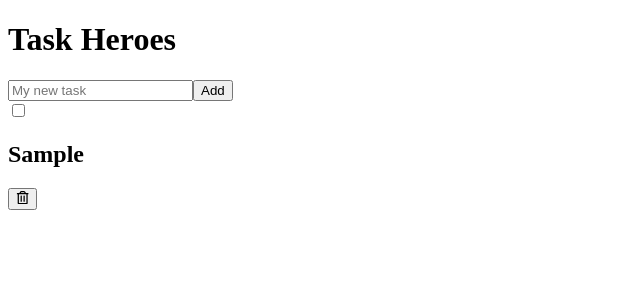
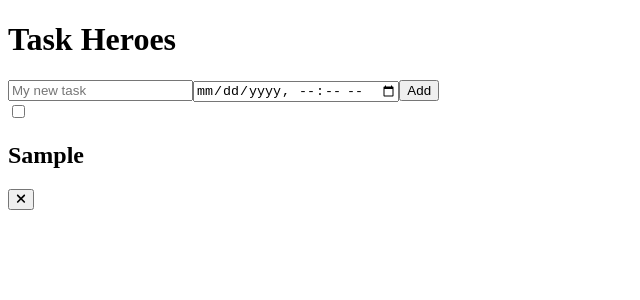
Before and after one commit to marianowadi/task-heroes, a React (Vite) app: page / in a window 1280 px wide. Both pictures are taken after typing "Sample" into the empty fields and a click on the button "Add". Shown: the top 300 px of the page, without its empty margins (0-640 px from the left). Built offline with nearby package versions, Linux system fonts and the light colour scheme.

Commit message:
feat: added dayjs and fontawesome icons

```diff
--- a/package.json
+++ b/package.json
@@ -22,7 +22,11 @@
     "typecheck": "tsc --project tsconfig.json --noEmit"
   },
   "dependencies": {
+    "@fortawesome/fontawesome-svg-core": "^6.5.1",
+    "@fortawesome/free-solid-svg-icons": "^6.5.1",
+    "@fortawesome/react-fontawesome": "^0.2.0",
     "@types/uuid": "^9.0.8",
+    "dayjs": "^1.11.10",
     "react": "^18.2.0",
     "react-dom": "^18.2.0",
     "react-icons": "^5.0.1",
@@ -48,6 +52,7 @@
     "happy-dom": "^12.10.3",
     "postcss": "^8.4.33",
     "prettier": "3.1.1",
+    "prettier-plugin-tailwindcss": "^0.5.11",
     "tailwindcss": "^3.4.1",
     "typescript": "^5.3.3",
     "vite": "^5.0.12",
--- a/src/components/App.tsx
+++ b/src/components/App.tsx
@@ -1,33 +1,9 @@
 import React, { useEffect, useReducer, useState } from 'react'
-import { FaRegTrashAlt } from 'react-icons/fa'
+
 import { v4 as uuidv4 } from 'uuid'
-
-type Task = {
-  uuid: string
-  description: string
-  done: boolean
-  createdAt?: Date
-  deadline?: Date
-}
-
-type State = { tasks: Task[] }
-type CreateActionPayload = {
-  type: 'add'
-  description: string
-}
-type DeleteActionPayload = {
-  type: 'delete'
-  index: number
-}
-type UpdateActionPayload = {
-  type: 'update'
-  description?: string
-  done: boolean
-  index: number
-}
-type Action = {
-  payload: CreateActionPayload | UpdateActionPayload | DeleteActionPayload
-}
+import { Navbar } from './Navbar'
+import { Action, State } from 'types'
+import { TaskRow } from './TaskRow'
 
 function appReducer(state: State, action: Action): State {
   const { type } = action.payload
@@ -41,6 +17,7 @@ function appReducer(state: State, action: Action): State {
             description: action.payload.description,
             done: false,
             createdAt: new Date(),
+            deadline: action.payload.deadline,
             uuid: uuidv4()
           }
         ]
@@ -68,7 +45,10 @@ function appReducer(state: State, action: Action): State {
 
 function App() {
   const [state, dispatch] = useReducer(appReducer, { tasks: [] }, init)
-  const [newTask, setNewTask] = useState<string>('')
+  const [newTask, setNewTask] = useState<{
+    description: string
+    deadline: string | undefined
+  }>({ description: '', deadline: undefined })
 
   function init() {
     return { tasks: JSON.parse(localStorage.getItem('tasks') ?? '[]') }
@@ -98,71 +78,70 @@ function App() {
     })
   }
 
-  function handleAddTask(description: string) {
+  function handleAddTask() {
     dispatch({
       payload: {
         type: 'add',
-        description
+        description: newTask.description,
+        deadline: newTask.deadline
       }
     })
-    setNewTask('')
+    setNewTask({ description: '', deadline: undefined })
   }
 
   function handleKeyDown(e: React.KeyboardEvent<HTMLInputElement>) {
     if (e.key === 'Enter') {
-      handleAddTask(e.currentTarget.value)
+      handleAddTask()
     }
   }
 
   return (
-    <div className="flex h-dvh  flex-col items-center  bg-white font-sans">
-      <div className="flex flex-row justify-center p-5">
-        <h1 className="text-3xl font-bold">Task Heroes</h1>
-      </div>
+    <div className="flex h-dvh  flex-col items-center  bg-brand-yellow font-sans">
+      <Navbar />
       <div className="flex flex-row justify-between p-5">
         <input
           className="basis-1 border p-2"
           id="newTask"
           type="text"
-          value={newTask}
-          onChange={(e) => setNewTask(e.currentTarget.value)}
+          value={newTask.description}
+          onChange={(e) =>
+            setNewTask((prev) => ({
+              ...prev,
+              description: e.target.value
+            }))
+          }
           placeholder="My new task"
           onKeyDown={(e) => handleKeyDown(e)}
         />
+        <input
+          className="ml-2 border p-2"
+          type="datetime-local"
+          id="meeting-time"
+          name="meeting-time"
+          step={600}
+          onChange={(e) =>
+            setNewTask((prev) => ({
+              ...prev,
+              deadline: e.target.value
+            }))
+          }
+        />
         <button
           className="ml-6 rounded-md bg-brand-green p-2"
-          onClick={() => handleAddTask(newTask)}
+          onClick={() => handleAddTask()}
         >
           Add
         </button>
       </div>
-      <div className="flex size-2/5  flex-col rounded-lg border  p-6">
+      <div className="flex h-2/5 w-3/5  flex-col overflow-y-auto text-clip rounded-lg border-2  border-dashed  p-6 ">
         {state.tasks?.map((task, index) => (
-          <div
+          <TaskRow
             key={task.uuid}
-            className=" flex flex-row  items-center justify-between p-4 text-lg"
-          >
-            <div className="flex flex-row items-center">
-              <input
-                type="checkbox"
-                className="mr-2 size-5"
-                checked={task.done}
-                onChange={() => updateStatus(!task.done, index)}
-              />
-              <h2
-                key={task.uuid}
-                className={`${task.done ? 'line-through opacity-50 ' : ''}`}
-              >
-                {task.description}
-              </h2>
-            </div>
-            <button
-              className="ml-4 rounded-md p-1 "
-              onClick={() => handleDeleteTask(index)}
-            >
-              <FaRegTrashAlt />
-            </button>
-          </div>
+            task={task}
+            index={index}
+            onStatusChangeHandler={updateStatus}
+            onTaskDeleteHandler={handleDeleteTask}
+          />
         ))}
       </div>
     </div>
--- /dev/null
+++ b/src/components/Navbar.tsx
@@ -0,0 +1,7 @@
+export const Navbar = () => {
+  return (
+    <div className="flex flex-row justify-center p-5">
+      <h1 className="text-3xl font-bold">Task Heroes</h1>
+    </div>
+  )
+}
--- /dev/null
+++ b/src/components/TaskRow.tsx
@@ -0,0 +1,50 @@
+import { FontAwesomeIcon } from '@fortawesome/react-fontawesome'
+import { faXmark } from '@fortawesome/free-solid-svg-icons'
+import { default as dayjs } from 'dayjs'
+import { default as relativeTime } from 'dayjs/plugin/relativeTime'
+import { Task } from 'types'
+
+dayjs.extend(relativeTime)
+type TaskRowProps = {
+  task: Task
+  onStatusChangeHandler: (done: boolean, index: number) => void
+  onTaskDeleteHandler: (index: number) => void
+  index: number
+}
+
+export const TaskRow = ({
+  task,
+  index,
+  onTaskDeleteHandler,
+  onStatusChangeHandler
+}: TaskRowProps) => {
+  return (
+    <div
+      key={task.uuid}
+      className=" flex flex-row  items-center justify-between p-4 text-lg"
+    >
+      <div className="flex flex-row items-center">
+        <input
+          type="checkbox"
+          className="mr-2 size-5"
+          checked={task.done}
+          onChange={() => onStatusChangeHandler(!task.done, index)}
+        />
+        <h2
+          className={`${task.done ? 'line-through opacity-50 ' : ''} text-xl`}
+        >
+          {task.description}
+        </h2>
+      </div>
+      {task.deadline && (
+        <h3 className=" text-xl">{dayjs().to(task.deadline)}</h3>
+      )}
+      <button
+        className="ml-4 rounded-md p-1 "
+        onClick={() => onTaskDeleteHandler(index)}
+      >
+        <FontAwesomeIcon icon={faXmark} />
+      </button>
+    </div>
+  )
+}
```
Also changed, not shown: src/types.d.ts (added, +27 -0 lines), 2 other files (tests, documents, lock files or other folders).
